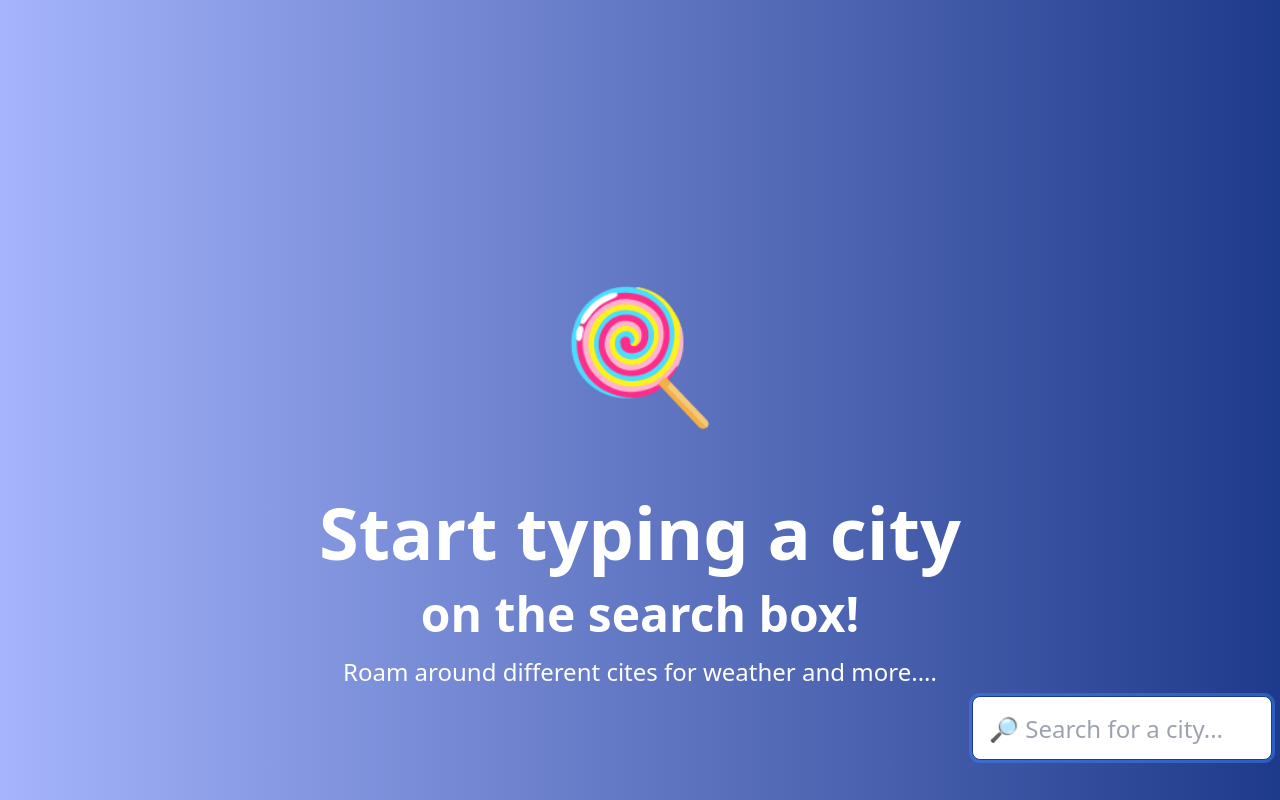
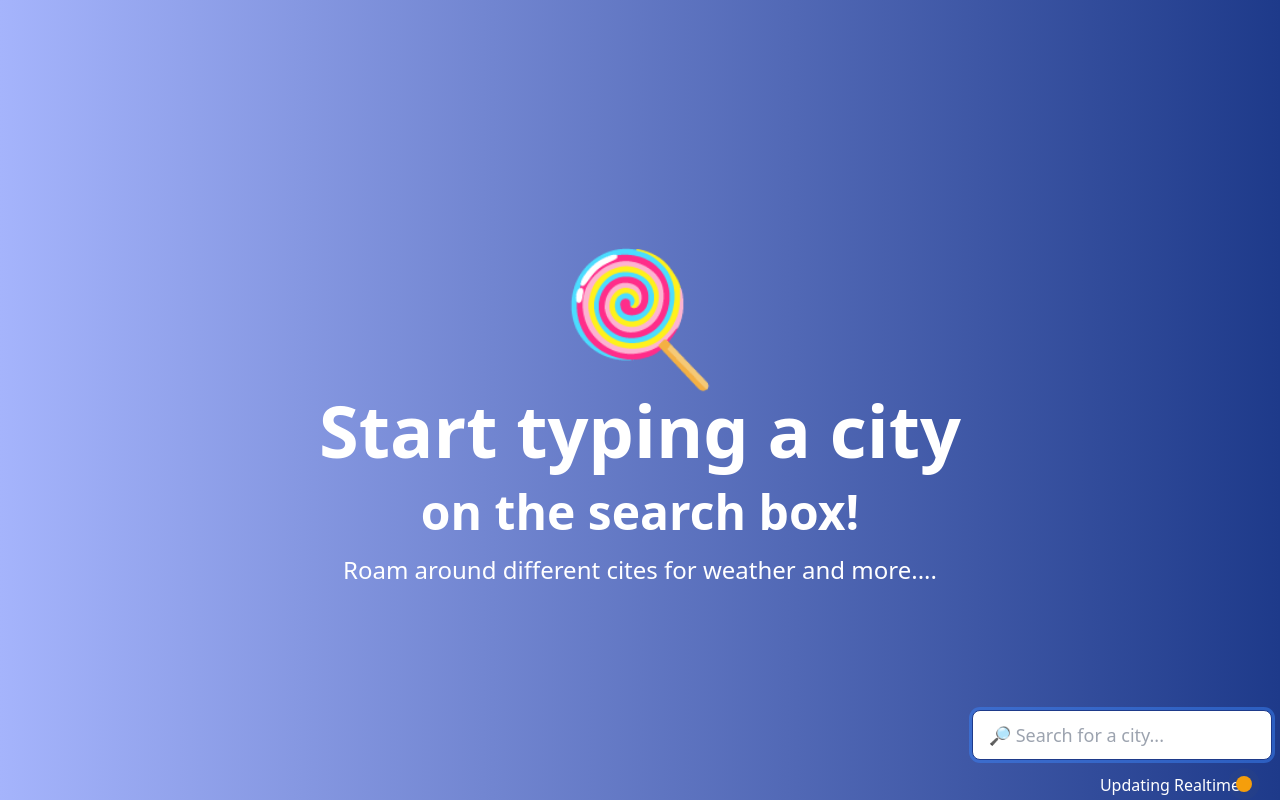
Before and after one commit to sakibrahmanchy/weather, a Next.js app: page / in a window 1280 px wide. Shown: the top 800 px of the page. Built offline with nearby package versions, Linux system fonts and the light colour scheme.

Commit message:
Fixed issues with css

```diff
--- a/next.config.js
+++ b/next.config.js
@@ -1,5 +1 @@
-module.exports = {
-    env: {
-        ipApikey: "da1ec24d-8163-4194-b144-2093ead28743",
-    },
-}
+module.exports = {}
--- a/pages/components/city.tsx
+++ b/pages/components/city.tsx
@@ -127,13 +127,13 @@ const City: React.FC<CityProps> = ({
             </span>
             <div className="p-8 space-y-4 text-center">
                 <div className="flex justify-center">
-                    <span className="text-4xl">{cityName}</span>
+                    <span className="text-3xl">{cityName}</span>
                     <div className="relative">
-                        <sup className="text-2xl">{country}</sup>
+                        <sup className="text-lg">{country}</sup>
                         <Blinker />
                     </div>
                 </div>
-                <div className="text-2xl font-black">{temperature.actual}<sup>°C</sup></div>
+                <div className="text-lg font-black">{temperature.actual}<sup>°C</sup></div>
                 <Summary icon={summary.icon} title={summary.title} description={summary.description} />
             </div>
             {status === Status.EXPANDED && <div className="p-6 bg-gradient-to-t
--- a/pages/components/empty-view.tsx
+++ b/pages/components/empty-view.tsx
@@ -1,16 +1,16 @@
 import React from 'react';
 
 const EmptyView: React.FC = () => (
-    <div className="col-span-7 row-span-2 h-screen text-center h-full">
-        <div className="pt-72">
+    <div className="padding-20 flex align-center justify-center col-span-7 row-span-2 h-screen text-center h-full">
+        <div>
             <p className="animate-bounce m-auto text-9xl cursor-pointer" onClick={() => {
                 document.getElementById('search').focus();
             }}>&#127853;</p>
-            <p className="mt-16 text-lg text-white font-extrabold text-7xl">Start typing a city <br />
-                <span className="text-5xl">on the search box!</span></p>
-            <p className="text-white mt-4 text-2xl">Roam around different cites for weather and more....</p>
+            <p className="text-white font-extrabold text-2xl md:text-7xl">Start typing a city <br />
+                <span className="text-lg md:text-5xl">on the search box!</span></p>
+            <p className="text-white mt-4 text-md md:text-2xl">Roam around different cites for weather and more....</p>
         </div>
-    </div>
+    </div >
 );
 
 export default EmptyView;
--- a/pages/components/search-box.tsx
+++ b/pages/components/search-box.tsx
@@ -11,12 +11,12 @@ const SearchBox: React.FC<SearchProps> = ({
     onCityChange,
     searchValue
 }) => (
-    <div className="fixed mr-2 scale-50 focus:scale-x-100  mb-10 right-0 bottom-0 searchBox">
+    <div className="fixed mr-2 mb-10 right-0 bottom-0 searchBox">
         <form onSubmit={handleSubmit}>
             <input type="text"
                 id="search"
-                className="transition delay-150 w-full text-2xl leading-5 border rounded-lg hover:scale-150 cursor-pointer
-                focus:outline-none focus:ring focus:border-blue-900 h-16 px-4 py-3 scale-50 search"
+                className="transition w-full text-lg leading-5 border rounded-lg cursor-pointer
+                focus:outline-none focus:ring focus:border-blue-900 h-16 px-4 py-3 search"
                 placeholder="🔎 Search for a city..."
                 onChange={e => onCityChange(e.target.value)}
                 value={searchValue}
--- a/pages/components/summary.tsx
+++ b/pages/components/summary.tsx
@@ -4,8 +4,8 @@ const Summary: React.FC<Partial<Summary>> = ({
     description = ""
 }) => (
     <div>
-        <img className="m-auto" height="100" width="100" src={`http://openweathermap.org/img/w/${icon}.png`} alt={description} />
-        <figcaption className="text-2xl">{title}</figcaption>
+        <img className="m-auto" height="60" width="60" src={`http://openweathermap.org/img/w/${icon}.png`} alt={description} />
+        <figcaption className="text-lg">{title}</figcaption>
         <span>{description}</span>
     </div>
 )
--- a/pages/dashboard.tsx
+++ b/pages/dashboard.tsx
@@ -82,10 +82,10 @@ const Dashboard: React.FC = () => {
                 handleSubmit={handleSubmit}
                 onCityChange={value => setCity(value)}
             />
-            {cities.length > 0 && <div className="fixed flex flex-row r-0 bottom-0 right-0 mr-10 mt-10">
+            <div className="fixed flex flex-row r-0 bottom-0 right-0 mr-10 mt-10">
                 <span className="ml-2 text-white animate-bounce">Updating Realtime</span>
                 <Blinker containerStyles="ml-36" size={4} />
-            </div>}
+            </div>
             <div className="grid grid-rows-3 grid-cols-3 col gap-6">
                 {cities.map((city: City, index: number) =>
                 (<div className={`${city.status === Status.EXPANDED ? 'col-span-7 sm:col-span-1 row-span-2' : 'col-span-7 sm:col-span-1'}`} key={city.title}>
--- a/pages/index.tsx
+++ b/pages/index.tsx
@@ -3,7 +3,7 @@ import Dashboard from './dashboard';
 
 export default function Home(): React.FunctionComponentElement<{}> {
   return (
-    <div className="inset-0 bg-gradient-to-r from-indigo-300 to-blue-900 shadow-lgsm:rounded-3xl">
+    <div className="inset-0 bg-gradient-to-r from-indigo-300 to-blue-900 shadow-lgsm:rounded-3xl scale-75">
       <Dashboard />
     </div>
   );
--- a/styles/globals.css
+++ b/styles/globals.css
@@ -19,10 +19,14 @@ a {
   box-sizing: border-box;
 } */
 
+.padding-20 {
+  padding-top: 20%;
+}
 
 .search {
   transition: width 0.3s;
-  width: 65px;
+  width: 60px;
+  height: 50px;
 }
 
 .search:focus {
--- a/tailwind.config.js
+++ b/tailwind.config.js
@@ -1,7 +1,12 @@
 const colors = require('tailwindcss/colors')
 
 module.exports = {
-  purge: ['./pages/**/*.{js,ts,jsx,tsx}', './components/**/*.{js,ts,jsx,tsx}'],
+  purge: {
+    content: ['./pages/**/*.{js,ts,jsx,tsx}', './components/**/*.{js,ts,jsx,tsx}'],
+    options: {
+      safelist: ['bg-yellow-400', 'bg-yellow-500', 'h-3', 'w-3', 'h-4', 'w-4', 'ml-36']
+    }
+  },
   plugins: [],
   theme: {
     extend: {
```
